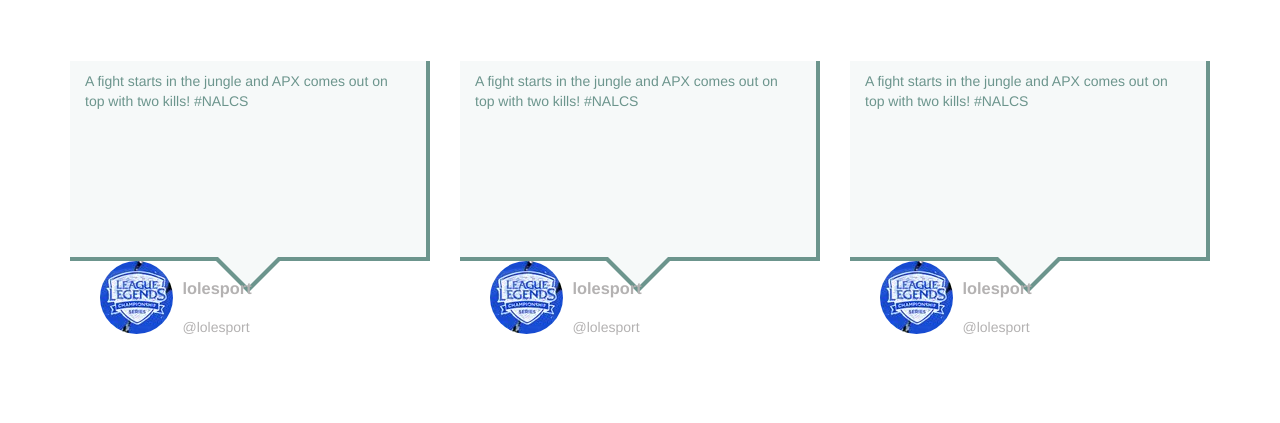
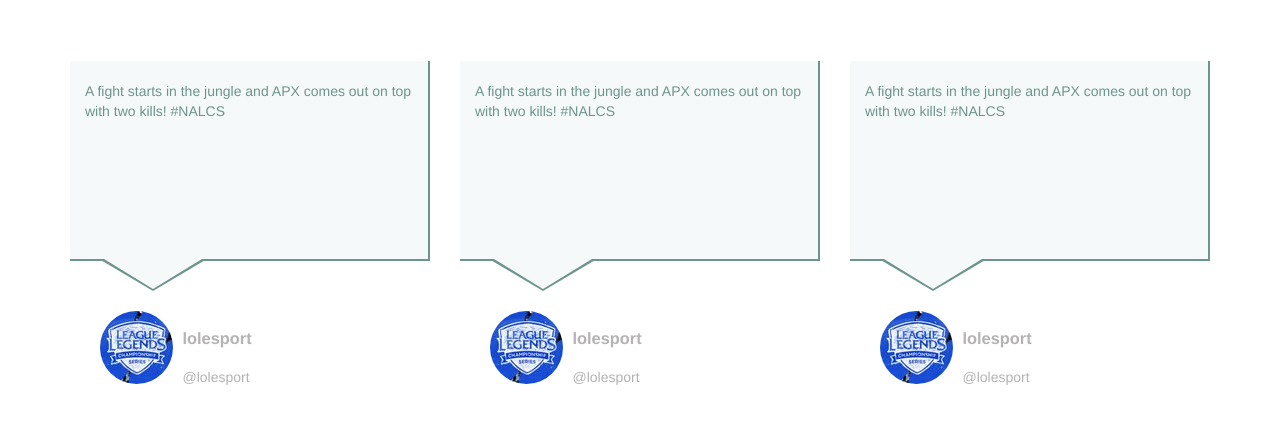
Before and after one commit to xAKLx/ISC-415_PrimerProyecto, a plain HTML site: page index.html in a window 1280 px wide. Shown: the part 97-520 px from the top of the page. Drawn offline with Linux system fonts and the light colour scheme.

Commit message:
Change arrow box and tweetBody
move arrow, change its width.
change tweetBody border width

```diff
--- a/css/main.css
+++ b/css/main.css
@@ -17,9 +17,11 @@
 	background-color: #F6F9F9;
 	color: #6C958D;
 	padding: 10px;
+	padding-top: 20px;
 	position: relative;
-	border-bottom: 4px solid #6C958D;
-	border-right: 4px solid #6C958D;
+	border-bottom: 2px solid #6C958D;
+	border-right: 2px solid #6C958D;
+	margin-bottom: 50px;
 }
 
 .tweetBody:after, .tweetBody:before {
@@ -37,13 +39,17 @@
 	border-color: rgba(136, 183, 213, 0);
 	border-top-color: #F6F9F9;
 	border-width: 30px;
-	margin-left: -30px;
+	border-left-width: 49;
+    border-right-width: 49;
+	margin-left: -145px;
 }
 .tweetBody:before {
 	border-color: rgba(194, 225, 245, 0);
 	border-top-color: #6C958D;
-	border-width: 36px;
-	margin-left: -36px;
+	border-width: 32px;
+	border-left-width: 54;
+    border-right-width: 54;
+	margin-left: -150px;
 }
 
 .tweetAuthor{
```
